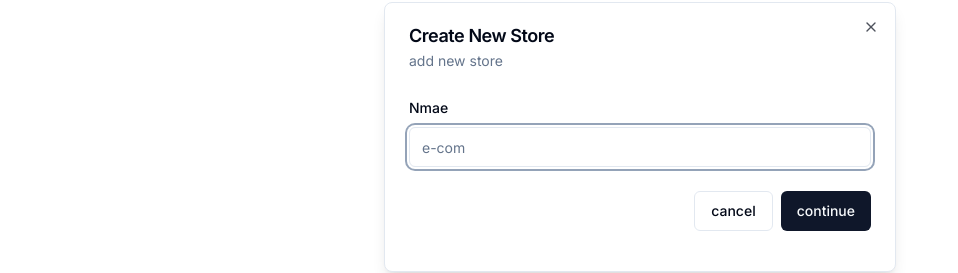
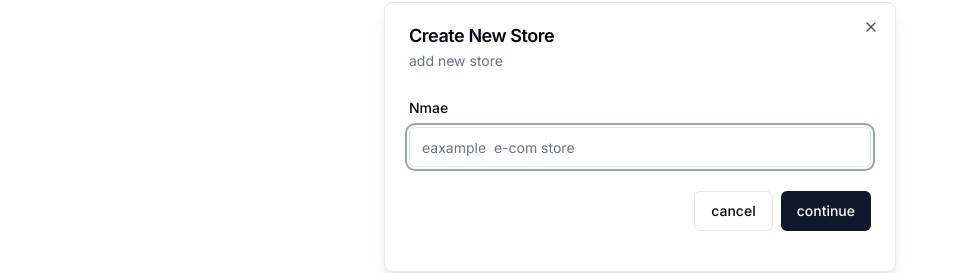
Before and after one commit to mungaben/E-com-with-shadcn-clerk-next13, a Next.js app: page / in a window 1280 px wide. Shown: the part 263-536 px from the top of the page, without its empty margins (0-958 px from the left). Built offline with nearby package versions, Linux system fonts and the light colour scheme.

Commit message:
modal +Form/form/formfield/formitem/label/control

```diff
--- a/components/Modal/ModalStore.tsx
+++ b/components/Modal/ModalStore.tsx
@@ -45,13 +45,20 @@ const ModalStore = () => {
                 control={form.control}
                 name="name"
                 render={({ field }) => (
+
+
+
                   <FormItem>
                     <FormLabel>Nmae</FormLabel>
                     <FormControl>
-                      <Input placeholder="e-com" {...field} />
+                      <Input placeholder="eaxample  e-com store" {...field} />
                     </FormControl>
                     <FormMessage/>
                   </FormItem>
+
+
+
+
                 )}
               />
 
--- a/package.json
+++ b/package.json
@@ -34,5 +34,11 @@
     "typescript": "5.1.6",
     "zod": "^3.21.4",
     "zustand": "^4.3.8"
+  },
+  "devDependencies": {
+    "@prisma/client": "^4.16.2",
+    "i": "^0.3.7",
+    "npm": "^9.7.2",
+    "prisma": "^4.16.2"
   }
 }
```
Also changed, not shown: 1 other file (tests, documents, lock files or other folders).
